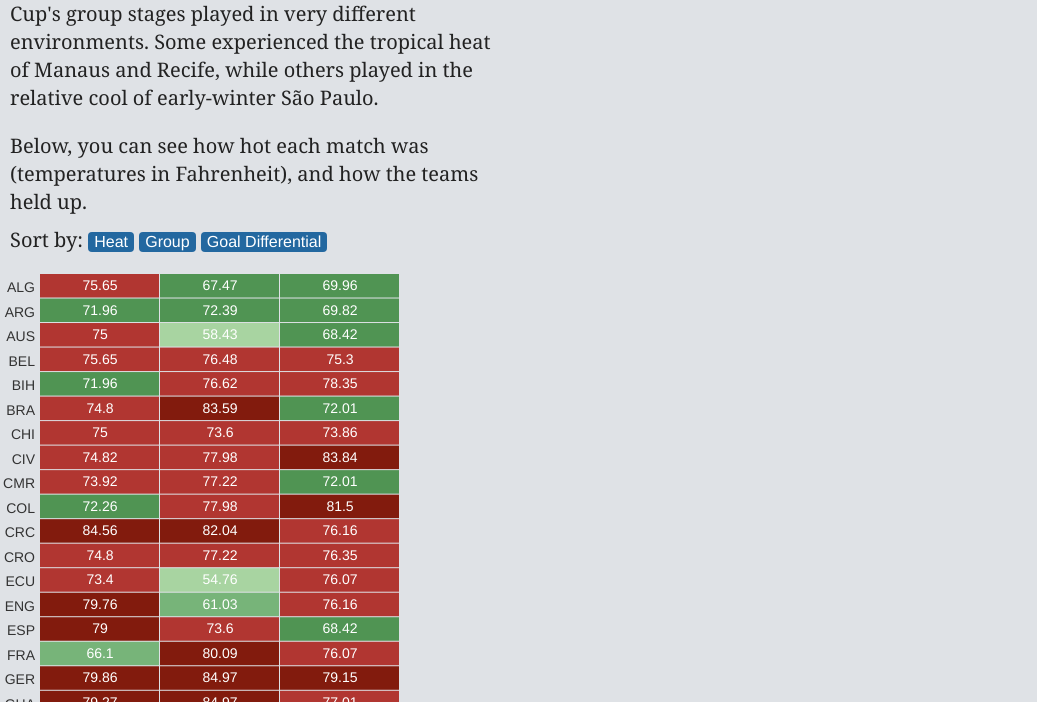
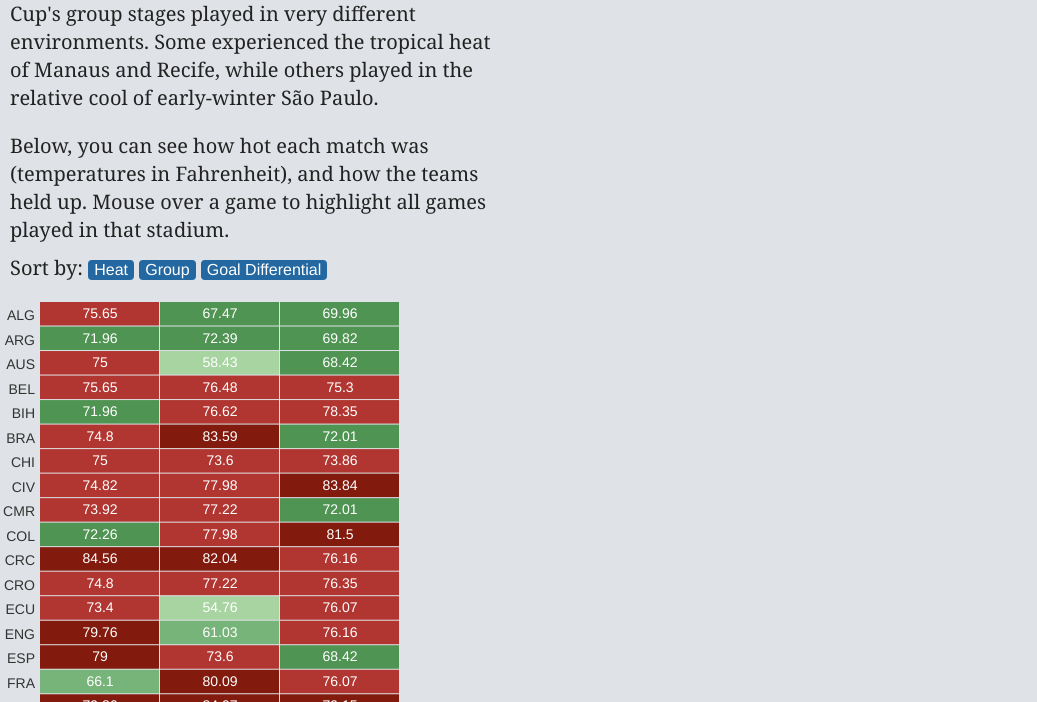
Before and after one commit to futuraprime/world-cup-heat, a website: page index.html in a window 1280 px wide. Shown: the part 98-800 px from the top of the page, without its empty margins (0-1037 px from the left). Drawn offline with Linux system fonts and the light colour scheme.

Commit message:
Add instructions.

```diff
--- a/index.html
+++ b/index.html
@@ -16,7 +16,7 @@
   <div class="intro-text">
     <p>The thirty-two countries that entered the World Cup's group stages played in very different environments. Some experienced the tropical heat of Manaus and Recife, while others played in the relative cool of early-winter São Paulo.</p>
 
-    <p>Below, you can see how hot each match was (temperatures in Fahrenheit), and how the teams held up.</p>
+    <p>Below, you can see how hot each match was (temperatures in Fahrenheit), and how the teams held up. <span class="tap-instruction">Mouse over</span> a game to highlight all games played in that stadium.</p>
   </div>
   <div class="sorters intro-text">
     Sort by:
--- a/js/main.js
+++ b/js/main.js
@@ -1,4 +1,9 @@
 (function($, _, d3) {
+  var touch = 'ontouchstart' in document.documentElement;
+  if(touch) {
+    $('.tap-instruction').html("Tap on");
+  }
+
   var w = Math.min(window.innerWidth, 400); var h = 800;
   var chart = d3.select('#interactive').append('svg');
   chart.attr('width', w)
```
